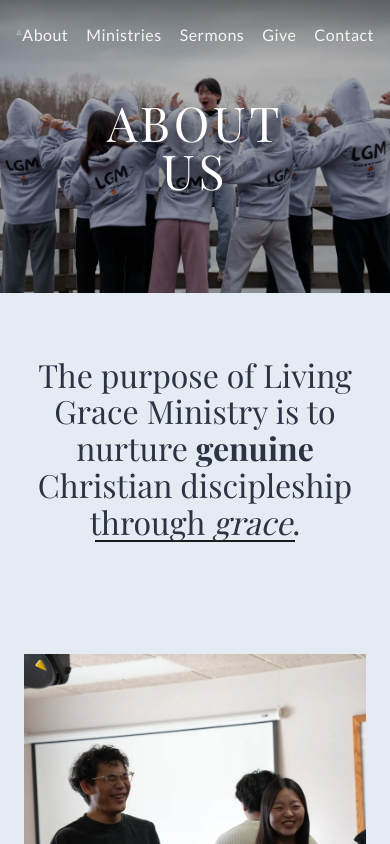
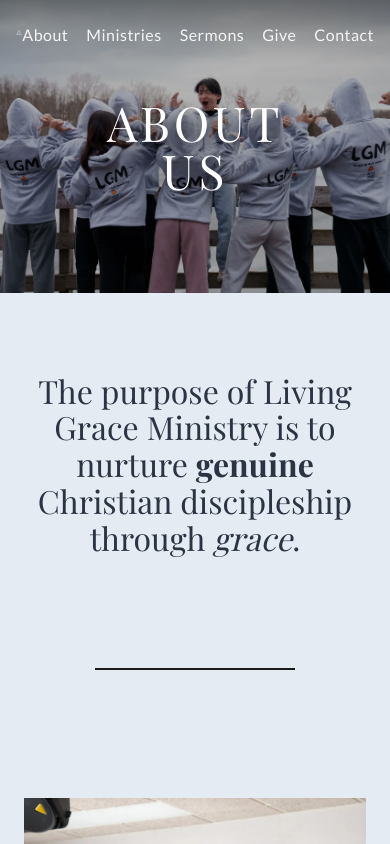
Before and after one commit to lgm-aa/LGM_Website_v3, a React (Vite) app: page /about in a window 390 px wide. Shown: the top 844 px of the page. Built offline with nearby package versions, Linux system fonts and the light colour scheme; no server answers.

Commit message:
Fix padding between quote and divider on About page

```diff
--- a/src/components/about/Quote/Quote.css
+++ b/src/components/about/Quote/Quote.css
@@ -12,15 +12,6 @@
   text-align: center;
 }
 
-.about-quote__text {
-  font-family: 'Playfair Display', serif;
-  font-size: clamp(2rem, 4vw, 3.2rem);
-  font-weight: 400;
-  line-height: 1.4;
-  color: #1a1a1a;
-  margin: 0 0 3rem 0;
-}
-
 .about-quote__emphasis {
   font-weight: 700;
 }
@@ -33,13 +24,13 @@
   width: 300px;
   height: 2px;
   background-color: #1a1a1a;
-  margin: 0 auto;
+  margin: 7rem auto 0;
 }
 
 /* Mobile adjustments */
 @media (max-width: 768px) {
   .about-quote {
-    padding: 4rem 1.5rem;
+    padding: 5rem 1.5rem;
   }
 
   .about-quote__text {
```
